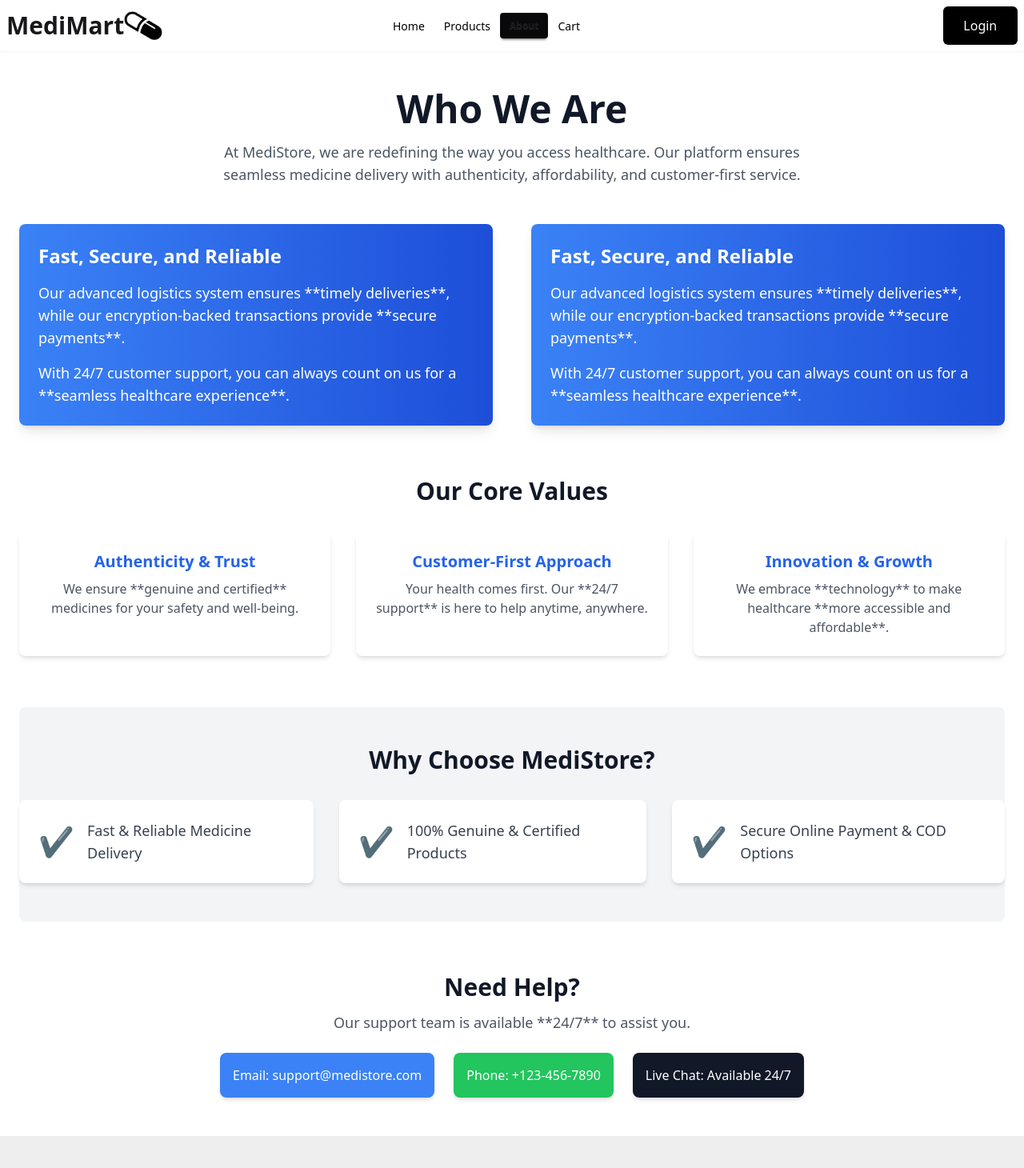
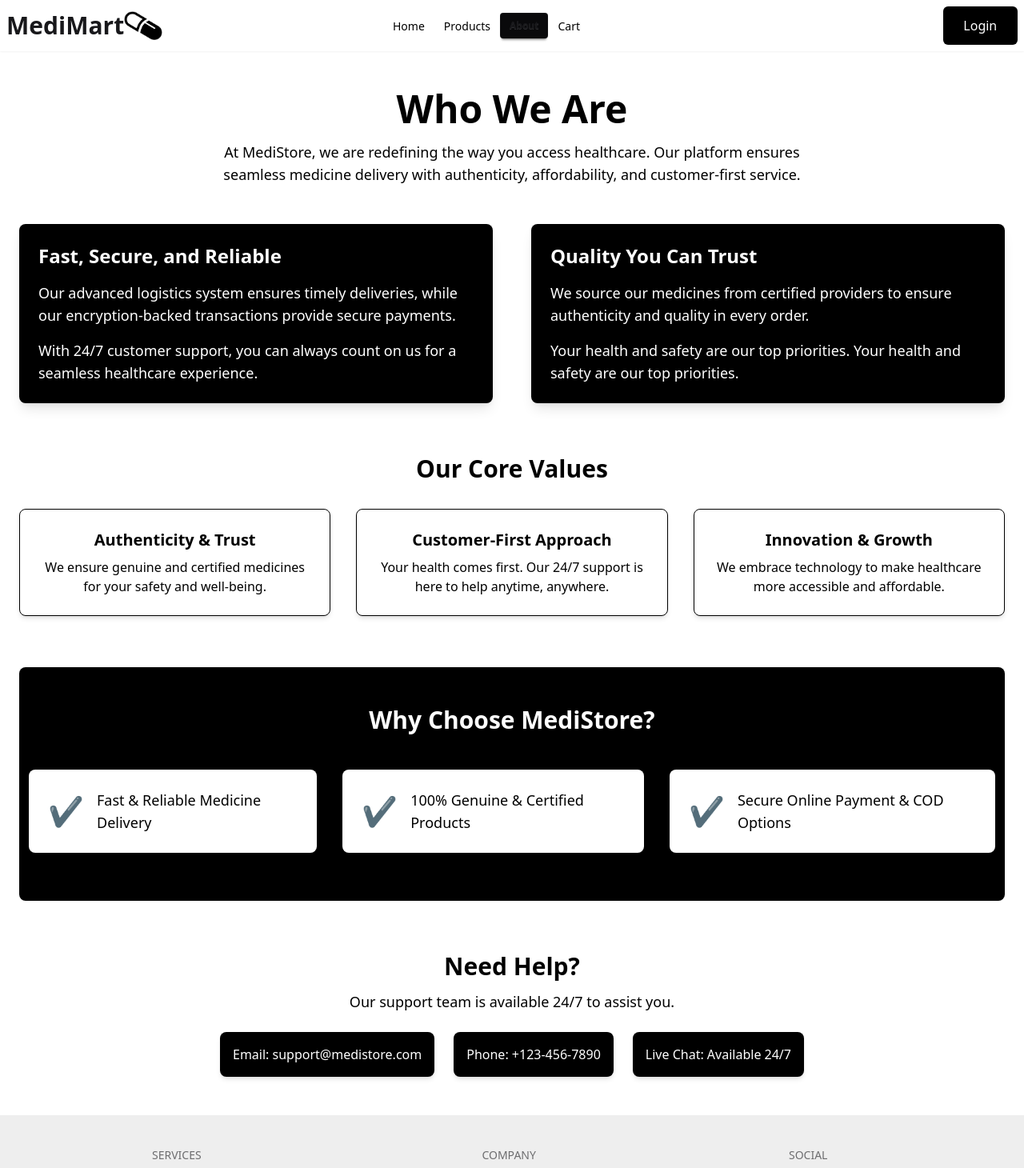
Before and after one commit to sakibpro2003/MediMartClient, a Next.js app: page /about in a window 1280 px wide. Shown: the top 1460 px of the page at 80% size. Built offline with nearby package versions, Linux system fonts and the light colour scheme; no server answers.

Commit message:
Modified(AboutPage): colour adjustment and responsiveness

```diff
--- a/src/app/(commonLayout)/about/page.tsx
+++ b/src/app/(commonLayout)/about/page.tsx
@@ -1,94 +1,94 @@
 export default function AboutPage() {
     return (
-        <div className="container mx-auto px-6 py-12">
+        <div className="container mx-auto px-6 py-12 bg-white text-black">
             {/* Hero Section */}
             <section className="text-center">
-                <h1 className="text-5xl font-bold text-gray-900">Who We Are</h1>
-                <p className="text-lg text-gray-600 mt-4 max-w-3xl mx-auto">
+                <h1 className="text-5xl font-bold">Who We Are</h1>
+                <p className="text-lg mt-4 max-w-3xl mx-auto">
                     At MediStore, we are redefining the way you access healthcare. Our platform ensures seamless medicine delivery with authenticity, affordability, and customer-first service.
                 </p>
             </section>
 
             {/* About Content */}
             <div className="mt-12 flex flex-col md:flex-row items-center gap-12">
-            <div className="md:w-1/2 bg-gradient-to-r from-blue-500 to-blue-700 p-6 rounded-lg text-white text-lg shadow-lg">
+                <div className="md:w-1/2 bg-black p-6 rounded-lg text-white text-lg shadow-lg">
                     <h3 className="text-2xl font-semibold">Fast, Secure, and Reliable</h3>
                     <p className="mt-4">
-                        Our advanced logistics system ensures **timely deliveries**, while our encryption-backed transactions provide **secure payments**.
+                        Our advanced logistics system ensures timely deliveries, while our encryption-backed transactions provide secure payments.
                     </p>
                     <p className="mt-4">
-                        With 24/7 customer support, you can always count on us for a **seamless healthcare experience**.
+                        With 24/7 customer support, you can always count on us for a seamless healthcare experience.
                     </p>
                 </div>
-                <div className="md:w-1/2 bg-gradient-to-r from-blue-500 to-blue-700 p-6 rounded-lg text-white text-lg shadow-lg">
-                    <h3 className="text-2xl font-semibold">Fast, Secure, and Reliable</h3>
+                <div className="md:w-1/2 bg-black p-6 rounded-lg text-white text-lg shadow-lg">
+                    <h3 className="text-2xl font-semibold">Quality You Can Trust</h3>
                     <p className="mt-4">
-                        Our advanced logistics system ensures **timely deliveries**, while our encryption-backed transactions provide **secure payments**.
+                        We source our medicines from certified providers to ensure authenticity and quality in every order.
                     </p>
                     <p className="mt-4">
-                        With 24/7 customer support, you can always count on us for a **seamless healthcare experience**.
+                    Your health and safety are our top priorities. Your health and safety are our top priorities.
                     </p>
                 </div>
             </div>
 
             {/* Our Values */}
             <section className="mt-16">
-                <h2 className="text-3xl font-semibold text-center text-gray-900">Our Core Values</h2>
+                <h2 className="text-3xl font-semibold text-center">Our Core Values</h2>
                 <div className="mt-8 grid grid-cols-1 md:grid-cols-3 gap-8">
-                    <div className="p-6 bg-white shadow-md rounded-lg text-center">
-                        <h3 className="text-xl font-semibold text-blue-600">Authenticity & Trust</h3>
-                        <p className="text-gray-600 mt-2">
-                            We ensure **genuine and certified** medicines for your safety and well-being.
+                    <div className="p-6 bg-white shadow-md rounded-lg text-center border border-black">
+                        <h3 className="text-xl font-semibold">Authenticity & Trust</h3>
+                        <p className="mt-2">
+                            We ensure genuine and certified medicines for your safety and well-being.
                         </p>
                     </div>
-                    <div className="p-6 bg-white shadow-md rounded-lg text-center">
-                        <h3 className="text-xl font-semibold text-blue-600">Customer-First Approach</h3>
-                        <p className="text-gray-600 mt-2">
-                            Your health comes first. Our **24/7 support** is here to help anytime, anywhere.
+                    <div className="p-6 bg-white shadow-md rounded-lg text-center border border-black">
+                        <h3 className="text-xl font-semibold">Customer-First Approach</h3>
+                        <p className="mt-2">
+                            Your health comes first. Our 24/7 support is here to help anytime, anywhere.
                         </p>
                     </div>
-                    <div className="p-6 bg-white shadow-md rounded-lg text-center">
-                        <h3 className="text-xl font-semibold text-blue-600">Innovation & Growth</h3>
-                        <p className="text-gray-600 mt-2">
-                            We embrace **technology** to make healthcare **more accessible and affordable**.
+                    <div className="p-6 bg-white shadow-md rounded-lg text-center border border-black">
+                        <h3 className="text-xl font-semibold">Innovation & Growth</h3>
+                        <p className="mt-2">
+                            We embrace technology to make healthcare more accessible and affordable.
                         </p>
                     </div>
                 </div>
             </section>
 
-            {/* Why Choose Us */}
-            <section className="mt-16 bg-gray-100 py-12 rounded-lg">
-                <h2 className="text-3xl font-semibold text-center text-gray-900">Why Choose MediStore?</h2>
-                <div className="mt-8 flex flex-col md:flex-row gap-8 justify-center">
-                    <div className="flex items-center gap-4 bg-white p-6 rounded-lg shadow-md">
-                        <span className="text-green-600 text-4xl">✔</span>
-                        <p className="text-lg text-gray-700">Fast & Reliable Medicine Delivery</p>
+
+            <section className="mt-16 bg-black py-12 rounded-lg text-white">
+                <h2 className="text-3xl font-semibold text-center">Why Choose MediStore?</h2>
+                <div className="mt-8 flex flex-col p-3 md:flex-row gap-8 justify-center">
+                    <div className="flex items-center gap-4 bg-white p-6 rounded-lg shadow-md text-black">
+                        <span className="text-4xl">✔</span>
+                        <p className="text-lg">Fast & Reliable Medicine Delivery</p>
                     </div>
-                    <div className="flex items-center gap-4 bg-white p-6 rounded-lg shadow-md">
-                        <span className="text-green-600 text-4xl">✔</span>
-                        <p className="text-lg text-gray-700">100% Genuine & Certified Products</p>
+                    <div className="flex items-center gap-4 bg-white p-6 rounded-lg shadow-md text-black">
+                        <span className="text-4xl">✔</span>
+                        <p className="text-lg">100% Genuine & Certified Products</p>
                     </div>
-                    <div className="flex items-center gap-4 bg-white p-6 rounded-lg shadow-md">
-                        <span className="text-green-600 text-4xl">✔</span>
-                        <p className="text-lg text-gray-700">Secure Online Payment & COD Options</p>
+                    <div className="flex items-center gap-4 bg-white p-6 rounded-lg shadow-md text-black">
+                        <span className="text-4xl">✔</span>
+                        <p className="text-lg">Secure Online Payment & COD Options</p>
                     </div>
                 </div>
             </section>
 
             {/* Contact Information */}
             <section className="mt-16 text-center">
-                <h2 className="text-3xl font-semibold text-gray-900">Need Help?</h2>
-                <p className="text-lg text-gray-600 mt-3">
-                    Our support team is available **24/7** to assist you.
+                <h2 className="text-3xl font-semibold">Need Help?</h2>
+                <p className="text-lg mt-3">
+                    Our support team is available 24/7 to assist you.
                 </p>
                 <div className="mt-6 flex flex-wrap justify-center gap-6">
-                    <div className="p-4 bg-blue-500 text-white rounded-lg shadow-md">
+                    <div className="p-4 bg-black text-white rounded-lg shadow-md">
                         <p>Email: support@medistore.com</p>
                     </div>
-                    <div className="p-4 bg-green-500 text-white rounded-lg shadow-md">
+                    <div className="p-4 bg-black text-white rounded-lg shadow-md">
                         <p>Phone: +123-456-7890</p>
                     </div>
-                    <div className="p-4 bg-gray-900 text-white rounded-lg shadow-md">
+                    <div className="p-4 bg-black text-white rounded-lg shadow-md">
                         <p>Live Chat: Available 24/7</p>
                     </div>
                 </div>
```
